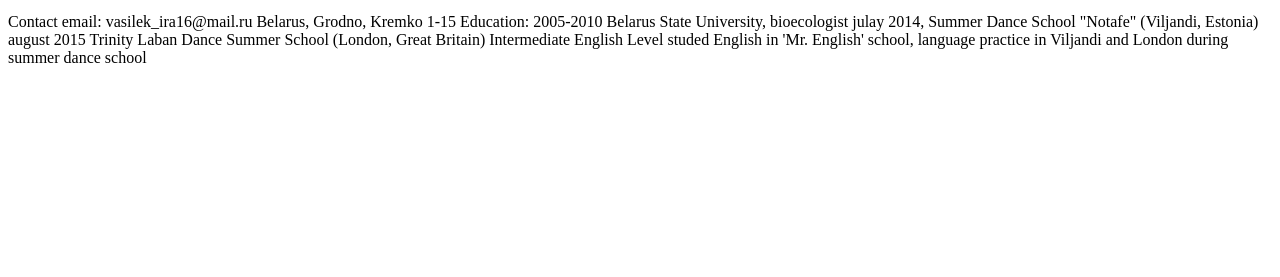
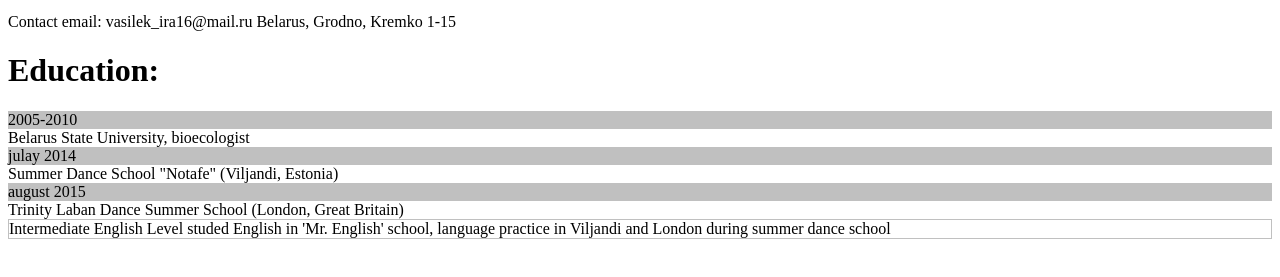
Before and after one commit to IrinaGrishuk/rsschool-cv, a plain HTML site: page index.html in a window 1280 px wide. Shown: the part 29-306 px from the top of the page. Drawn offline with Linux system fonts and the light colour scheme.

Commit message:
feat: add style

```diff
--- a/index.html
+++ b/index.html
@@ -12,13 +12,34 @@
 email: vasilek_ira16@mail.ru
 Belarus, Grodno, Kremko 1-15
 
-Education:
-2005-2010 Belarus State University, bioecologist
-julay 2014, Summer Dance School "Notafe" (Viljandi, Estonia)
-august 2015 Trinity Laban Dance Summer School (London, Great Britain)
+    <h1>Education:</h1>
 
+    <style>
+  .background {
+    background-color: #C0C0C0;
+  }
+</style>
+
+<div class="background">2005-2010</div>
+Belarus State University, bioecologist
+
+<div class="background">julay 2014</div>
+Summer Dance School "Notafe" (Viljandi, Estonia)
+
+<div class="background">august 2015</div>
+Trinity Laban Dance Summer School (London, Great Britain)
+
+    <style>
+  .border-solid {
+    border: 1px solid  #C0C0C0;
+  }
+</style>
+
+<div class="border-solid">
 Intermediate English Level
 studed English in 'Mr. English' school, language practice in Viljandi and London during summer dance school
+</div>
+
     </p>
   </body>
 </html>
```
